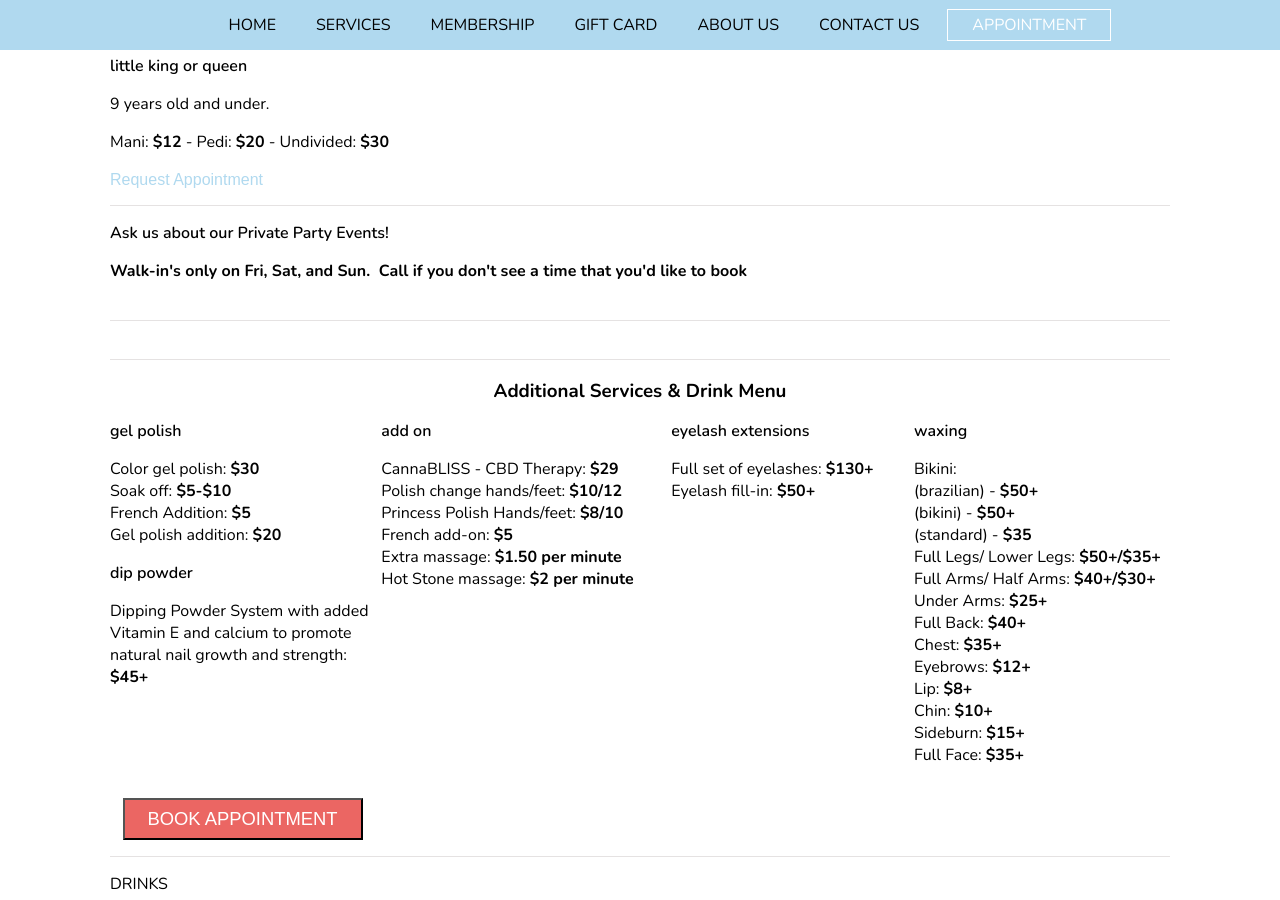
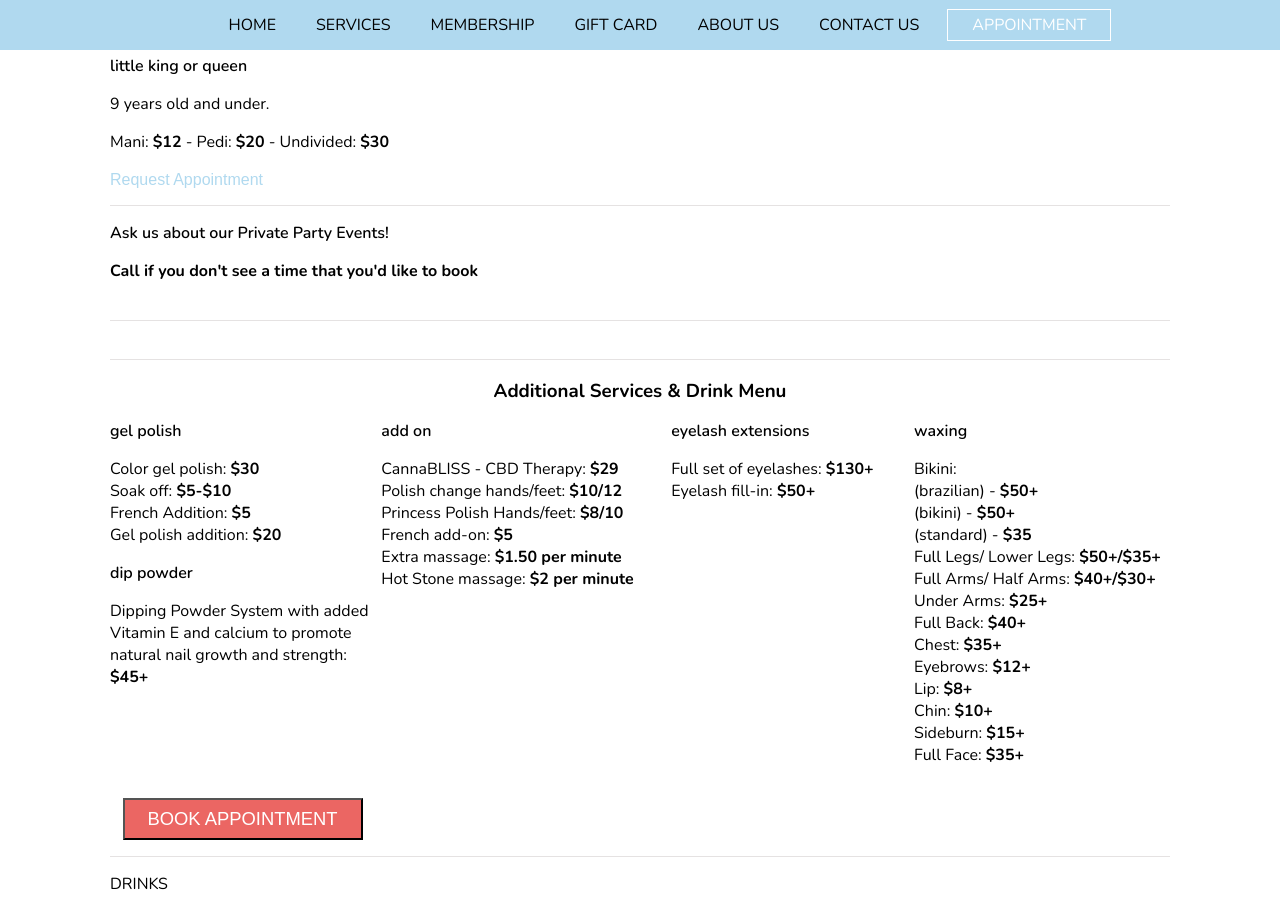
Before and after one commit to mimosasnailbar/mimosas, a Jekyll site: the page built from services.html, in a window 1280 px wide and 900 px high, scrolled down 2408 px. Built offline with Jekyll 4.4.1, drawn with Linux system fonts in a browser that asks for light colours; nearby versions of some CDN libraries.

Commit message:
Updated 'services.html' via CloudCannon

```diff
--- a/services.html
+++ b/services.html
@@ -111,7 +111,7 @@ layout: default
 
 		</p>
 		<p class="editable">
-			<strong>Walk-in's only on Fri, Sat, and Sun. &nbsp;Call if you don't see a time that you'd like to book</strong>
+			<strong>Call if you don't see a time that you'd like to book</strong>
 		</p>
 		<a class="editable" target="_blank" href="https://www.vagaro.com/mimosasnailbar/book-now"><br /></a>
 	</div>
```
